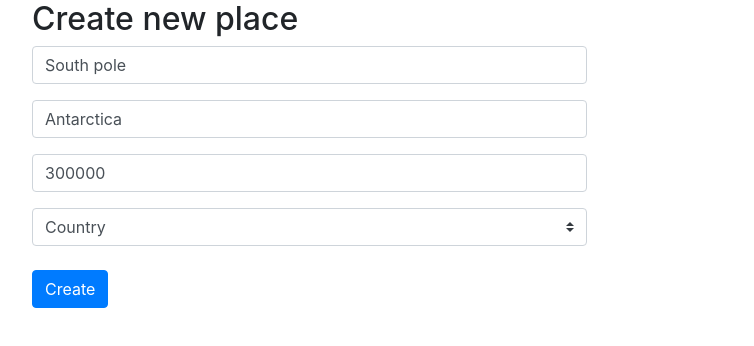
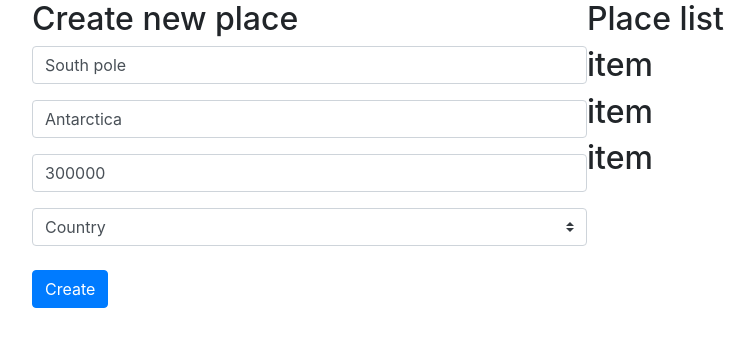
Before and after one commit to MariusCodeAcademy/countries-towns, a React (Create React App) app in the folder client/: page / in a window 1280 px wide. Shown: the top 346 px of the page, without its empty margins (53-807 px from the left). Built offline with nearby package versions, Linux system fonts and the light colour scheme.

Commit message:
PlaceLIst, placeItem, pass props from app.jsx

```diff
--- a/client/src/App.jsx
+++ b/client/src/App.jsx
@@ -2,9 +2,15 @@ import React, { Component } from 'react';
 import './App.css';
 import MyForm from './components/MyForm';
 import axios from 'axios';
+import PlaceList from './components/PlaceList';
 
 class App extends Component {
-  state = {};
+  constructor(props) {
+    super(props);
+    this.state = {
+      places: [1, 2, 3],
+    };
+  }
 
   createNewPlace = async (dataToCreateNewPlace) => {
     console.log('createNewPlace in app.jsx Fired');
@@ -24,8 +30,9 @@ class App extends Component {
   render() {
     return (
       <div className="App">
-        <div className="container">
+        <div className="container d-flex">
           <MyForm onCreateNewPlace={this.createNewPlace} />
+          <PlaceList places={this.state.places} />
         </div>
       </div>
     );
--- /dev/null
+++ b/client/src/components/PlaceItem.jsx
@@ -0,0 +1,13 @@
+import React, { Component } from 'react';
+
+class PlaceItem extends Component {
+  render() {
+    return (
+      <div>
+        <h2>item</h2>
+      </div>
+    );
+  }
+}
+
+export default PlaceItem;
--- /dev/null
+++ b/client/src/components/PlaceList.jsx
@@ -0,0 +1,17 @@
+import React, { Component } from 'react';
+import PlaceItem from './PlaceItem';
+
+class PlaceList extends Component {
+  render() {
+    return (
+      <div>
+        <h2>Place list</h2>
+        {this.props.places.map((place) => (
+          <PlaceItem place={place} key={place} />
+        ))}
+      </div>
+    );
+  }
+}
+
+export default PlaceList;
```
